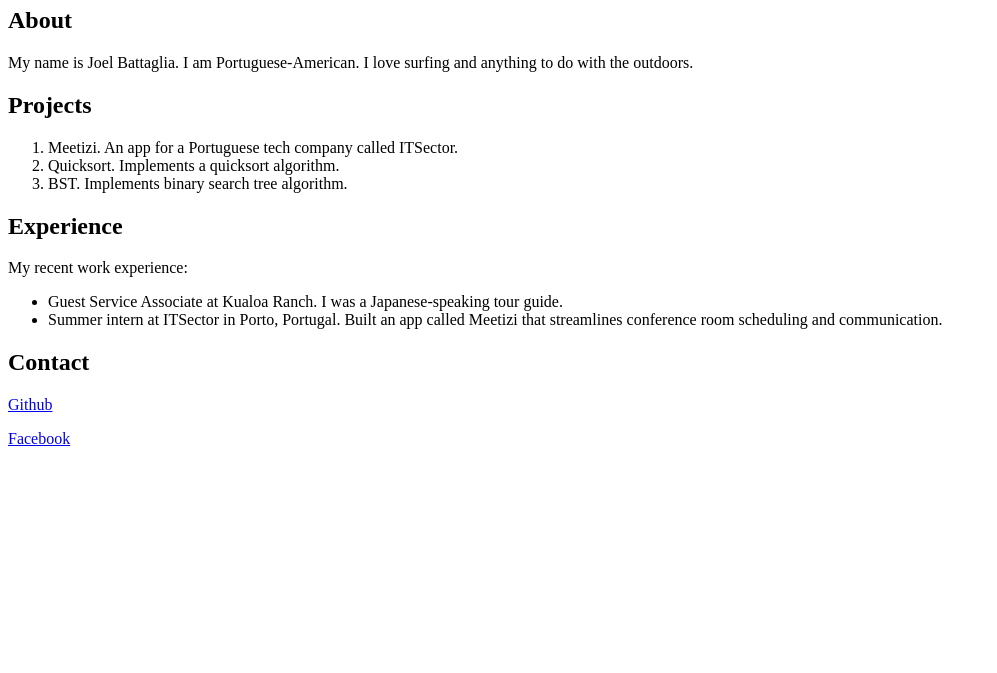
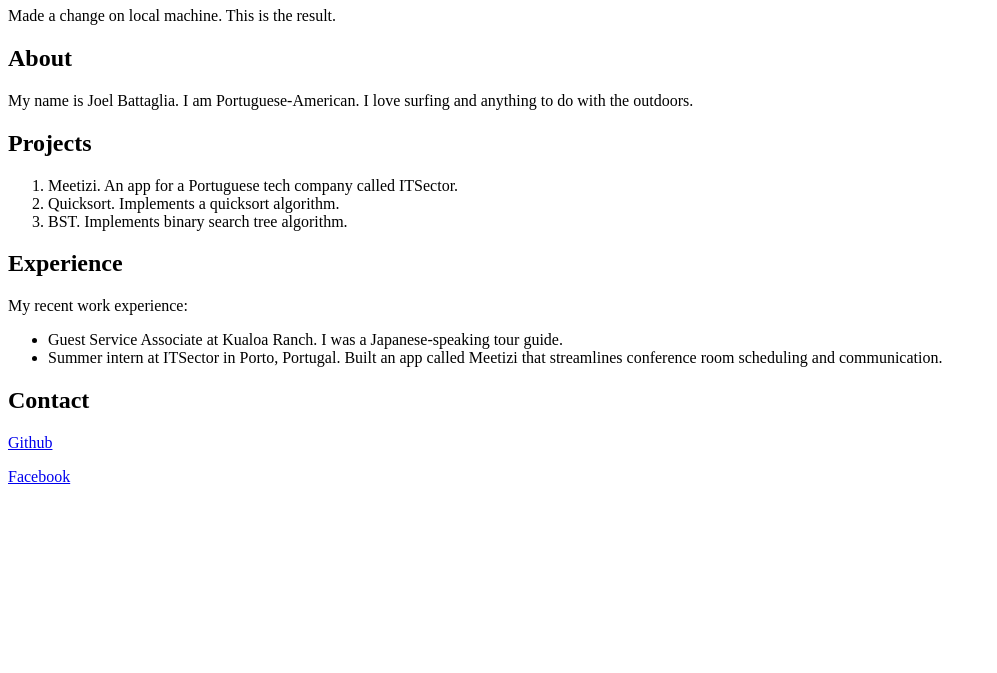
Before and after one commit to joelb97/portfolio, a plain HTML site: page index.html in a window 1280 px wide. Shown: the part 127-800 px from the top of the page, without its empty margins (0-997 px from the left). Drawn offline with Linux system fonts and the light colour scheme.

Commit message:
Second commit

```diff
--- a/index.html
+++ b/index.html
@@ -8,7 +8,7 @@
 <body>
 
 <h1>Portfolio</h1>
-
+<p>Made a change on local machine. This is the result.</p>
 <h2>About</h2>
 <p>My name is Joel Battaglia. I am Portuguese-American.
   I love surfing and anything to do with the outdoors.</p>
```
